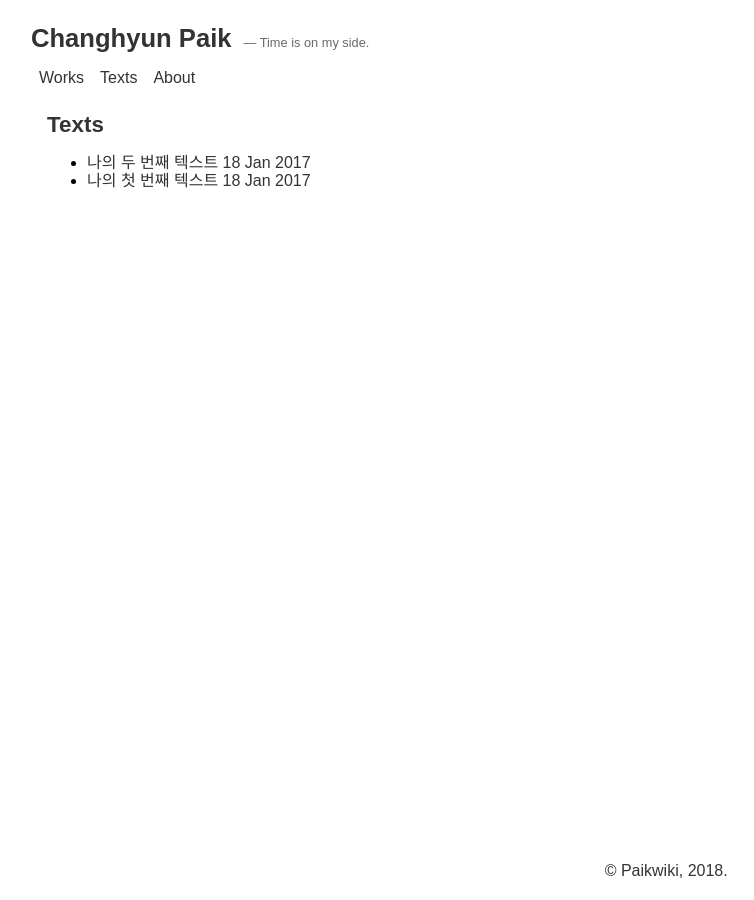
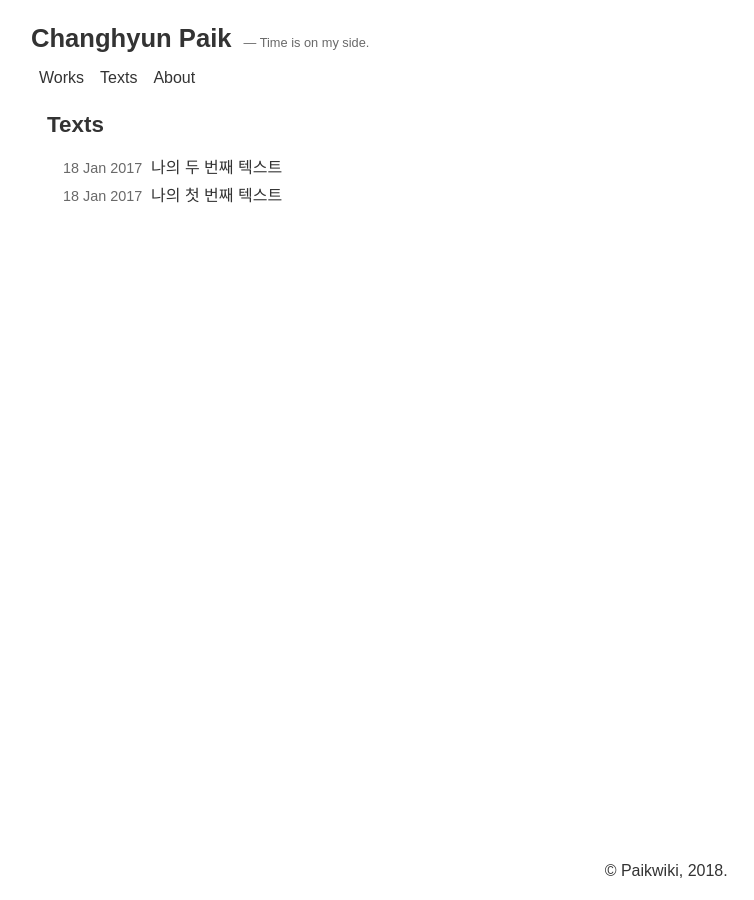
Before and after one commit to paikwiki/jt-alpha, a Jekyll site: the page built from Texts.html, in a window 1280 px wide. Shown: the whole page, without its empty margins (9-763 px from the left). Built offline with Jekyll 4.4.1, drawn with Linux system fonts in a browser that asks for light colours.

Commit message:
Modify texts style:pig:

```diff
--- a/Texts.html
+++ b/Texts.html
@@ -8,17 +8,18 @@ permalink: /texts
   <header>
     <h1>{{page.title}}</h1>
   </header>
-  <section>
-    <ul id="posts-list">
+  <section class="posts-content">
+    <ul class="posts-list texts-list">
       {% assign sorted_posts = site.posts
         | where:"categories","text"
         | sort:"order"
         | reverse %}
       {% for post in sorted_posts %}
         <li>
+          <span class="post-date">{{ post.date | date_to_string }}</span>
           <a href="{{ post.url | prepend:site.baseurl }}">
-            <span>{{post.title}}</span>
-          </a><span>{{ post.date | date_to_string }}</span>
+            <span class="post-title">{{post.title}}</span>
+          </a>
         </li>
       {% endfor %}
     </ul>
--- a/_sass/layout.scss
+++ b/_sass/layout.scss
@@ -64,7 +64,23 @@
             }
             figcaption {
               margin: 0.5rem 0;
+              text-align: center;
+              a {
+                font-size: 0.8rem;
+              }
             }
+          }
+        }
+      }
+      .texts-list {
+        list-style: none;
+        padding-left: 1rem;
+        li {
+          line-height: 1.7rem;
+          .post-date {
+            margin-right: 0.3rem;
+            font-size: 0.9rem;
+            color: dimgray;
           }
         }
       }
```
